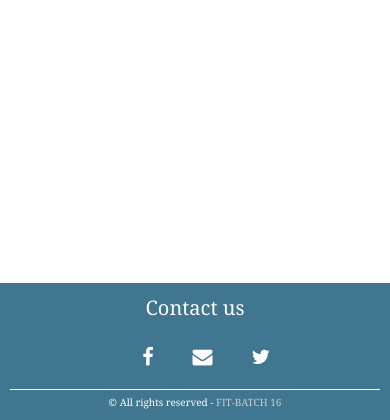
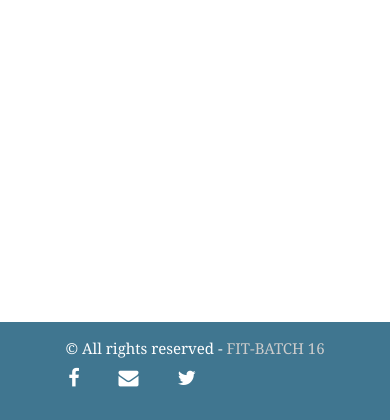
Before and after one commit to Charuka09/project_lotter, a Django app: page / in a window 390 px wide. Shown: the part 424-844 px from the top of the page. Run offline with Django 3.2, Linux system fonts and the light colour scheme; the visitor is signed in with stand-in values (Sample User, id 1); data that the repository does not hold is empty; some libraries are stand-ins or nearby versions.

Commit message:
made this responsive

```diff
--- a/static/css/style.css
+++ b/static/css/style.css
@@ -7,7 +7,7 @@ nav{
 footer{
     background: #222;
     color: white;
-    text-align: center;
+    /* text-align: center; */
     position: fixed;
     bottom: 0;
     width: 100%;
@@ -18,8 +18,9 @@ footer{
     font-family: Georgia, Times, serif;
     /* padding-top:32px; */
 }
-footer nav{
-    margin-top: 4px;
+.socialMedia{
+    margin-top: 5px;
+    padding: 0;
 }
 footer a{
     color: #ccc;
@@ -36,8 +37,7 @@ footer a:hover{
     background-color: #eee;
 } */
 .copyright{
-    border-top: 1px solid white;
-    padding-top: 5px;
+    font-size: 15px;
 }
 
 /* footer icons */
@@ -57,11 +57,6 @@ footer nav ul li{
     text-decoration: none;
 }
 
-/* Footer ul{
-    list-style-type: none;
-    padding: 0;
-    margin-bottom: 18px;
-} */
 
 
 Footer li{
@@ -81,12 +76,7 @@ Footer .fa{
     font-size: 20px;
     margin-right: 5px;
     margin-left: 5px;
-    /* background-color: #457f9b; */
     color: #fff;
-    /* border-radius: 51%;
-    padding: 5px;
-    height: 50px;
-    width: 50px; */
     text-align: center;
     line-height: 10px;
     text-decoration: none;
@@ -117,3 +107,15 @@ Footer .fa-twitter:hover{
 Footer .fa-twitter:focus{
     color:#00aced;
 }
+
+@media only screen and (max-width : 800px){
+    nav{
+        text-align: center;
+        padding-top: 5px;
+        padding-right: 20%;
+    }
+    .header.container ul{
+        text-align: left;
+        float: left;
+    }
+}
--- a/templates/index.html
+++ b/templates/index.html
@@ -23,6 +23,7 @@
 {% block extra_styles %}
     .header{
         background-color: #417690;
+        width: 100%;
             }
     .slide{
         float:right;
@@ -178,7 +179,9 @@
             <div class="socialMedia">
                 <div class="row">
                     <div class="col-md-4">
-                        <p class="lead">Contact us</p>
+                        <div class="copyright">
+                            &copy; All rights reserved - <a href="">FIT-BATCH 16</a>
+                        </div>
                     </div>
                     <div class="col-md-8">
                         <nav>
@@ -202,9 +205,6 @@
                         </nav>
                     </div>
                 </div>
-            </div>
-            <div class="copyright">
-                &copy; All rights reserved - <a href="">FIT-BATCH 16</a>
             </div>
         </footer>
 
```
